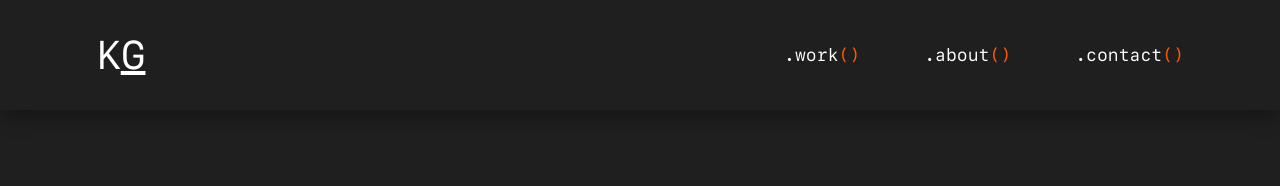
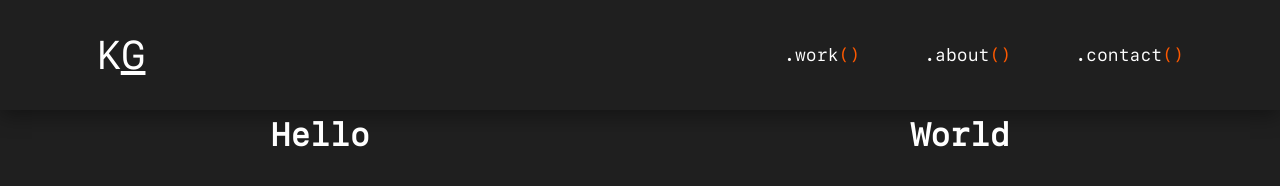
Before and after one commit to KushGabani/portfolio-website, a Gatsby site: page / in a window 1280 px wide. Built offline with nearby package versions, Linux system fonts and the light colour scheme; Gatsby itself is replaced by a stand-in of ours.

Commit message:
Navbar Test Build

```diff
--- /dev/null
+++ b/src/components/HeroSection.js
@@ -0,0 +1,24 @@
+import React from "react";
+import styled from "styled-components";
+
+const HeroWrapper = styled.div`;
+  display: flex;
+  align-items: center;
+  justify-content: space-around;
+`;
+
+const Left = styled.div``;
+const Right = styled.div`
+  @media only screen and (max-width: 450px) {
+    display: none;
+  }
+`;
+
+const HeroSection = () => (
+    <HeroWrapper>
+        <Left><h1>Hello</h1></Left>
+        <Right><h1>World</h1></Right>
+    </HeroWrapper>
+)
+
+export default HeroSection;
--- a/src/components/NavBar.js
+++ b/src/components/NavBar.js
@@ -63,7 +63,6 @@ const Menu = styled.ol`
 
   @media only screen and (max-width: 768px) {
     width: 100%;
-    font-size: 0.8rem;
     justify-content: center;
     align-items: center;
   }
--- a/src/pages/index.js
+++ b/src/pages/index.js
@@ -7,6 +7,7 @@ import "@fontsource/nothing-you-could-do";
 
 import GlobalStyle from "../GlobalStyle";
 import NavBar from "../components/NavBar";
+import HeroSection from "../components/HeroSection";
 
 const Wrapper = styled.div`
   height: 100vh;
@@ -22,6 +23,7 @@ const IndexPage = () => (
     <GlobalStyle />
     <Wrapper>
       <NavBar />
+      <HeroSection />
     </Wrapper>
   </React.Fragment>
 );
```
